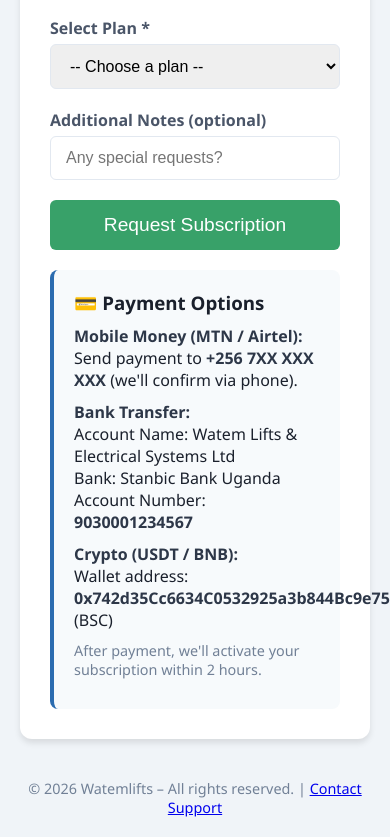
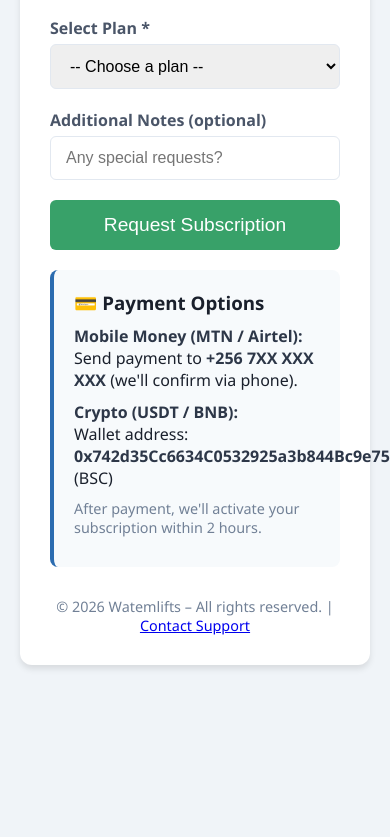
Before and after one commit to Watemlifts/index.html, a plain HTML site: page index.html in a window 390 px wide. Shown: the part 2141-2978 px from the top of the page. After the commit the page ends 2866 px from the top, so only its background shows below. Drawn offline with Linux system fonts and the light colour scheme.

Commit message:
Update payment options in index.html
Removed Bank Transfer payment option and adjusted layout.
<div class="payment-info">
    <h3>💳 Payment Options</h3>
    <p><strong>Mobile Money (MTN / Airtel):</strong><br />
    Send payment to <strong>+256 7XX XXX XXX</strong> (we'll confirm via phone).</p>
    <p><strong>Crypto (USDT / BNB):</strong><br />
    Wallet address: <strong>0x742d35Cc6634C0532925a3b844Bc9e7595f0bEb8</strong> (BSC)</p>
    <p style="font-size:0.9rem; color:#718096;">After payment, we'll activate your subscription within 2 hours.</p>
</div>

```diff
--- a/index.html
+++ b/index.html
@@ -289,14 +289,9 @@
     <h3>💳 Payment Options</h3>
     <p><strong>Mobile Money (MTN / Airtel):</strong><br />
     Send payment to <strong>+256 7XX XXX XXX</strong> (we'll confirm via phone).</p>
-            <p><strong>Bank Transfer:</strong><br />
-            Account Name: Watem Lifts & Electrical Systems Ltd<br />
-            Bank: Stanbic Bank Uganda<br />
-            Account Number: <strong>9030001234567</strong></p>
     <p><strong>Crypto (USDT / BNB):</strong><br />
     Wallet address: <strong>0x742d35Cc6634C0532925a3b844Bc9e7595f0bEb8</strong> (BSC)</p>
     <p style="font-size:0.9rem; color:#718096;">After payment, we'll activate your subscription within 2 hours.</p>
-        </div>
 </div>
 
     <div class="footer">
```
Lines whose indentation alone changed are shown as unchanged.
